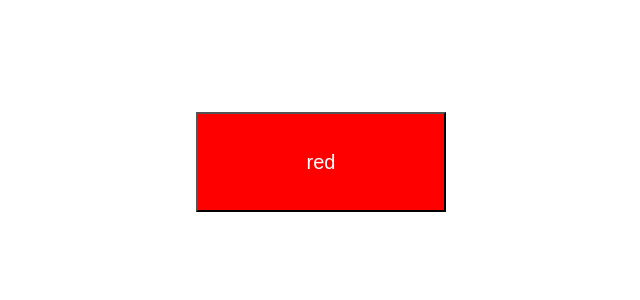
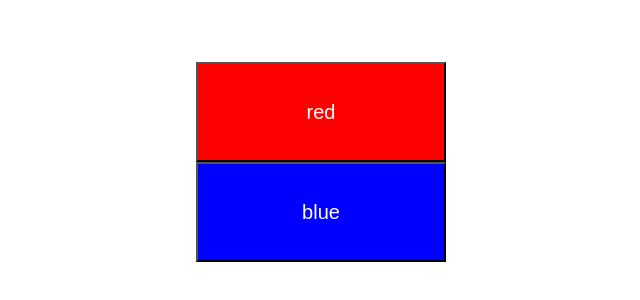
Before and after one commit to Ayukgiress/three-button-project, a plain HTML site: page index.html in a window 1280 px wide. Shown: the part 246-546 px from the top of the page, without its empty margins (319-959 px from the left). Drawn offline with Linux system fonts and the light colour scheme.

Commit message:
change button

```diff
--- a/index.html
+++ b/index.html
@@ -8,5 +8,6 @@
 </head>
 <body>
    <button class="button-element" id="red">red</button>
+<button class="button-element" id="blue">blue</butto>
 </body>
 </html>
--- a/style/style.css
+++ b/style/style.css
@@ -15,3 +15,6 @@ button{
 #red{
     background: #f00;
 }
+#blue{
+    background: blue;
+}
```
